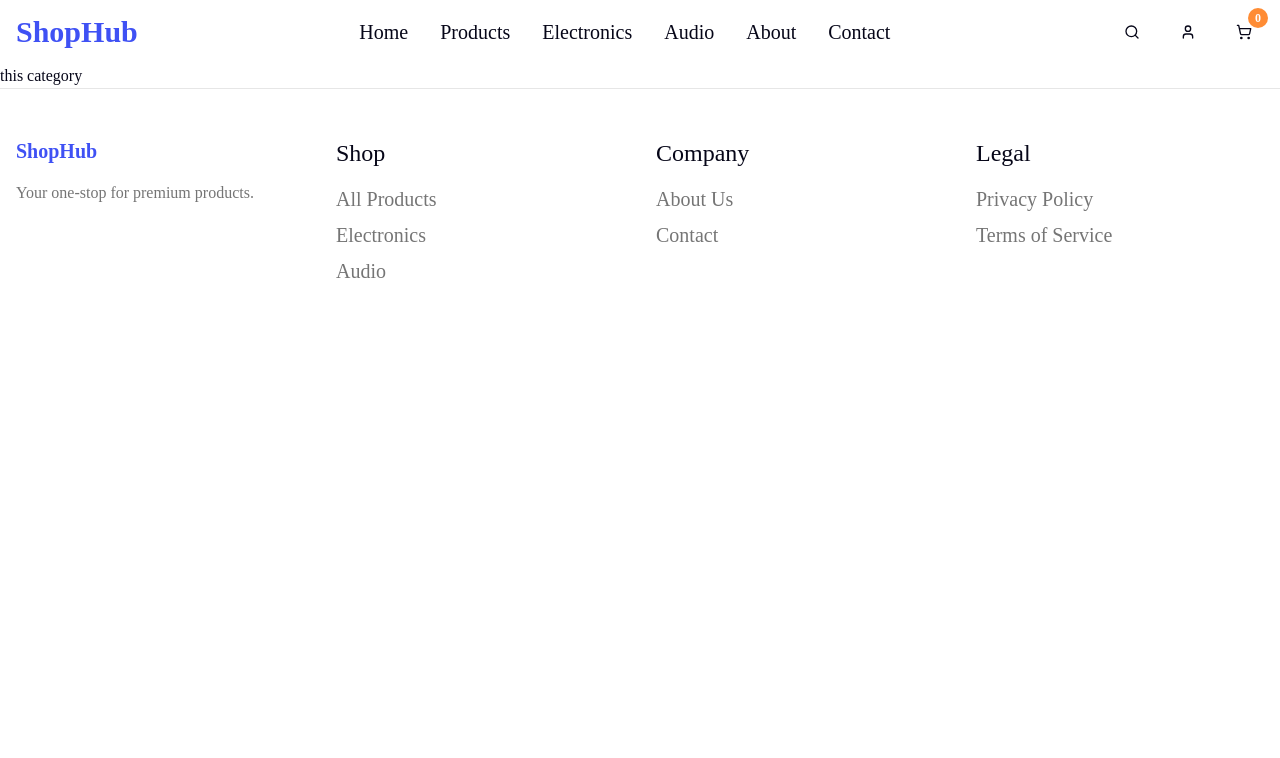
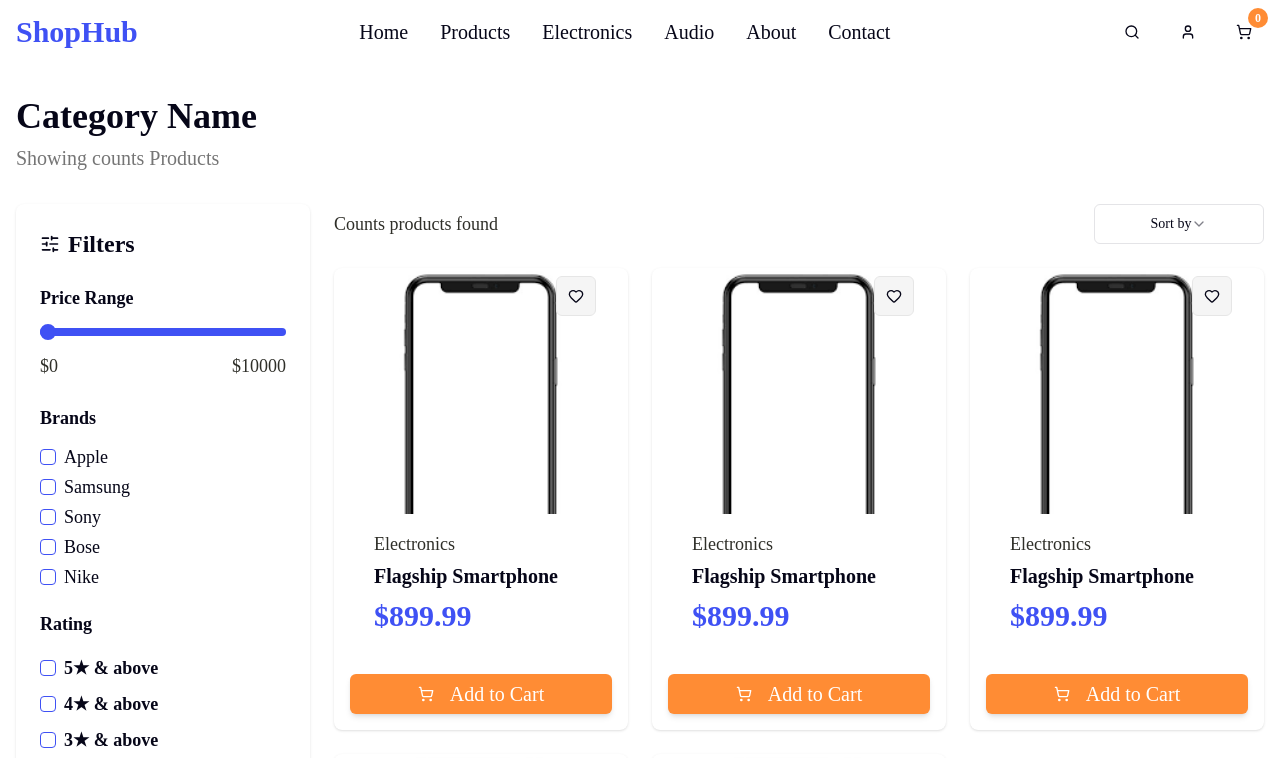
Before and after one commit to mohammadmehdidalvandii/shopHub-frontend, a Next.js app: page /Category/Audio in a window 1280 px wide. Shown: the top 758 px of the page. Built offline with nearby package versions, Linux system fonts and the light colour scheme.

Commit message:
created section categoreis for category

```diff
--- a/src/app/Category/[slug]/page.tsx
+++ b/src/app/Category/[slug]/page.tsx
@@ -1,12 +1,20 @@
 import Footer from '@/components/modules/Footer/Footer'
 import Navigation from '@/components/modules/Navigation/Navigation'
+import Categories from '@/components/templates/category/Categories/Categories'
 import React from 'react'
+import type { Metadata } from "next";
+
+ export const metadata: Metadata = {
+  title: "ShopHub | Category",
+  description: "Generated by create next app",
+};
+
 
 const page:React.FC = ()=>{
   return (
     <div className="min-h-screen bg-white">
         <Navigation/>
-        this category
+        <Categories/>
         <Footer/>
     </div>
   )
--- /dev/null
+++ b/src/components/templates/category/Categories/Categories.tsx
@@ -0,0 +1,119 @@
+"use client"
+import ProductCard from '@/components/modules/ProductCard/ProductCard'
+import { Button } from '@/components/ui/Button'
+import { Card, CardContent } from '@/components/ui/Cart'
+import { Checkbox } from '@/components/ui/Checkbox'
+import { Label } from '@/components/ui/Label'
+import { Select, SelectContent, SelectItem, SelectTrigger, SelectValue } from '@/components/ui/Select'
+import { Slider } from '@/components/ui/Slider'
+import { SlidersHorizontal } from 'lucide-react'
+import React, { useState } from 'react'
+
+
+
+const brands = ["Apple", "Samsung", "Sony", "Bose", "Nike"];
+const Categories:React.FC = ()=>{
+    const [priceRange , setPriceRange] = useState([0, 10_000]);
+  return (
+    <section>
+        <div className="container mx-auto px-4 py-8">
+            <div className="mb-8">
+                <h1 className="text-4xl font-robotoBlack font-black mb-2">Category Name</h1>
+                <p className="text-gray-medium text-xl">Showing counts Products </p>
+            </div>
+            <div className="grid grid-cols-1 sm:grid-cols-2 md:grid-cols-4 gap-6">
+                {/* Filters Sidebar */}
+                <aside className=''>
+                    <Card>
+                        <CardContent className='p-6 space-y-6'>
+                            <div>
+                                <div className="flex items-center gap-2 mb-4">
+                                    <SlidersHorizontal className='h-5 w-5'/>
+                                    <h3 className="font-robotoBold font-bold text-2xl">Filters</h3>
+                                </div>
+                            </div>
+                            {/* Price Range */}
+                            <div>
+                                <Label className='text-lg font-robotBold font-bold mb-4 block'>
+                                    Price Range
+                                </Label>
+                                <Slider
+                                min={0}
+                                max={10000}
+                                step={50}
+                                className='mb-4'
+                                value={priceRange}
+                                onValueChange={setPriceRange}
+                                />
+                                <div className="flex justify-between text-lg text-gray-dark">
+                                    <span>${priceRange[0]}</span>
+                                    <span>${priceRange[1]}</span>
+                                </div>
+                            </div>
+                            {/* Brands */}
+                            <div>
+                                <Label className='text-lg font-robotBold font-bold mb-4 block'>
+                                    Brands
+                                </Label>
+                                <div className="space-y-3">
+                                    {brands.map((brand)=>(
+                                        <div className="flex items-center space-x-2" key={brand}>
+                                        <Checkbox
+                                        id={brand}
+                                        />
+                                        <Label htmlFor={brand}
+                                        className='text-lg font-robotoMedium font-medium leading-none peer-disabled:cursor-not-allowed peer-disabled:opacity-70 cursor-pointer'
+                                        >{brand}</Label>
+                                        </div>
+                                    ))}
+                                </div>
+                            </div>
+                            {/* Rating Filter */}
+                            <div>
+                                <Label className='text-lg font-robotBold font-bold mb-4 block'>
+                                    Rating
+                                </Label>
+                                <div className="space-y-2">
+                                    {[5,4,3,2,1].map((rating)=>(
+                                        <div className="flex items-center space-x-2" key={rating}>
+                                            <Checkbox id={`rating-${rating}`}/>
+                                            <Label htmlFor={`rating-${rating}`} className='text-lg cursor-pointer'>{rating}★ & above</Label>
+                                        </div>
+                                    ))}
+                                </div>
+                            </div>
+                            <Button variant='outline' className='w-full h-12'>Clear Filter</Button>
+                        </CardContent>
+                    </Card>
+                </aside>
+                <div className="col-span-3">
+                    <div className="flex justify-between items-center mb-6">
+                        <p className="text-lg text-gray-dark">Counts products found</p>
+                        <Select>
+                            <SelectTrigger className='w-[170px]'>
+                                <SelectValue placeholder='Sort by'/>
+                            </SelectTrigger>
+                            <SelectContent>
+                                <SelectItem value='popular' className='font-robotBold font-bold hover:text-white'>Most Popular</SelectItem>
+                                <SelectItem value='price-low' className='font-robotBold font-bold hover:text-white'>Price:Low to High</SelectItem>
+                                <SelectItem value='price-hight' className='font-robotBold font-bold hover:text-white'>Price:High to Low</SelectItem>
+                                <SelectItem value='rating' className='font-robotBold font-bold hover:text-white'>Highest Rated</SelectItem>
+                                <SelectItem value='newest' className='font-robotBold font-bold hover:text-white'>Newest</SelectItem>
+                            </SelectContent>
+                        </Select>
+                    </div>
+                    <div className="grid grid-cols-1 md:grid-cols-2 lg:grid-cols-3 gap-6">
+                        <ProductCard/>
+                        <ProductCard/>
+                        <ProductCard/>
+                        <ProductCard/>
+                        <ProductCard/>
+                    </div>
+                </div>
+            </div>
+        </div>
+    </section>
+  )
+}
+
+export default Categories
```
